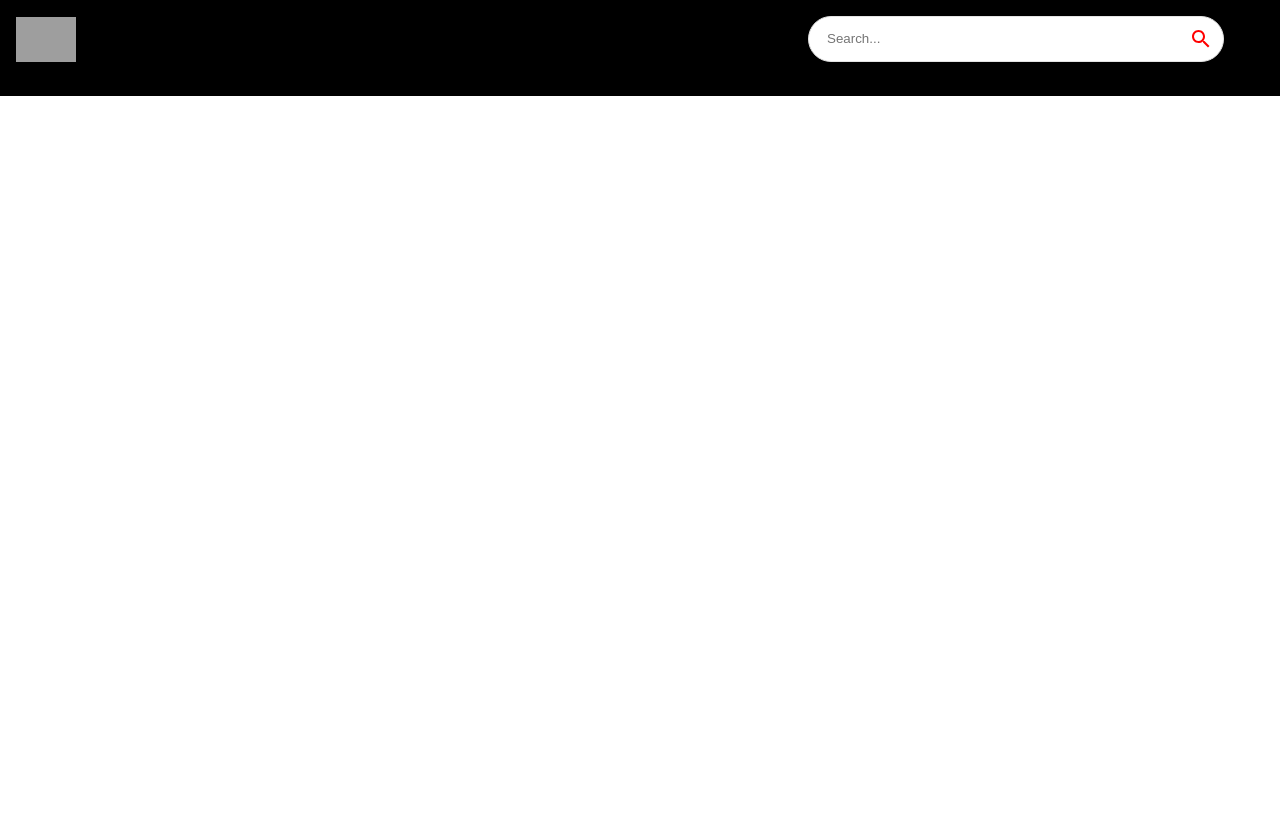
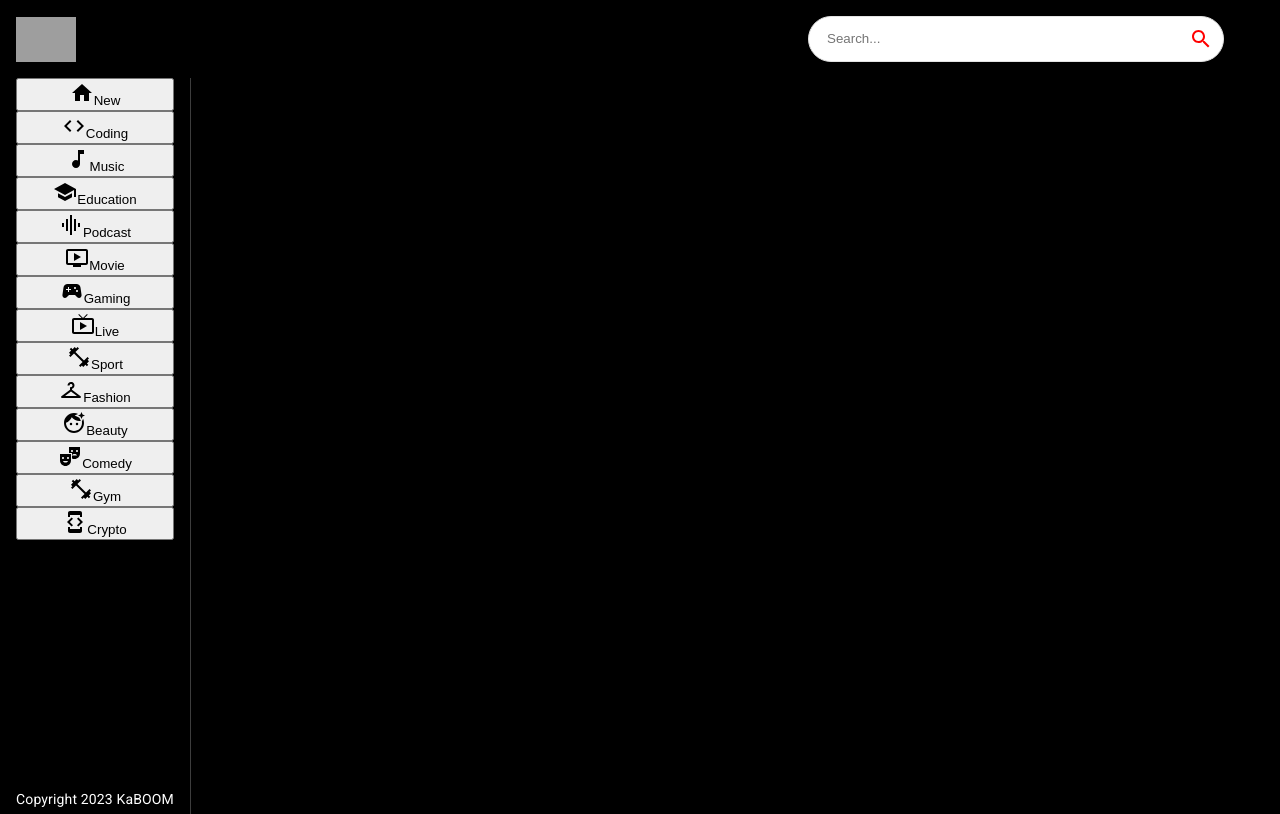
Before and after one commit to xrmaalk/video-share, a React (Create React App) app: page / in a window 1280 px wide. Built offline with nearby package versions, Linux system fonts and the light colour scheme; grey boxes are pictures that could not be loaded.

Commit message:
Component Update
SideBar add

```diff
--- a/src/App.js
+++ b/src/App.js
@@ -6,7 +6,6 @@
   ChannelDetail,
   VideoDetail,
   SearchFeed,
-  SearchBar,
 } from "./components";
 
 const App = () => (
--- a/src/components/Feed.jsx
+++ b/src/components/Feed.jsx
@@ -1,7 +1,29 @@
-import React from "react";
+import { useState, useEffect } from "react";
+import { Box, Stack, Typography } from "@mui/material";
+import SideBar from "./SideBar";
 
 const Feed = () => {
-  return <div>Feed</div>;
+  return (
+    <Stack sx={{ flexDirection: { sx: "column", md: "row" } }}>
+      <Box
+        sx={{
+          height: { sx: "auto", md: "92vh" },
+          borderRight: "1px solid #3d3d3d",
+          px: { sx: 0, md: 2 },
+        }}
+      >
+        <SideBar />
+
+        <Typography
+          className="copyright"
+          variant="body2"
+          sx={{ mt: 1.5, color: "#fff" }}
+        >
+          Copyright 2023 KaBOOM
+        </Typography>
+      </Box>
+    </Stack>
+  );
 };
 
 export default Feed;
--- /dev/null
+++ b/src/components/SideBar.jsx
@@ -0,0 +1,23 @@
+import { Stack } from "@mui/material";
+import { categories } from "../utils/constants";
+import { Category } from "@mui/icons-material";
+
+const SideBar = () => (
+  <Stack
+    direction="row"
+    sx={{
+      overflowY: "auto",
+      height: { sx: "auto", md: "95%" },
+      flexDirection: { md: "column" },
+    }}
+  >
+    {categories.map((Category) => (
+      <button>
+        <span>{Category.icon}</span>
+        <span>{Category.name}</span>
+      </button>
+    ))}
+  </Stack>
+);
+
+export default SideBar;
--- a/src/components/index.js
+++ b/src/components/index.js
@@ -4,3 +4,4 @@
 export { default as VideoDetail } from "./VideoDetail";
 export { default as SearchFeed } from "./SearchFeed";
 export { default as SearchBar } from "./SearchBar";
+export { default as SideBar } from "./SideBar";
--- a/src/utils/constants.js
+++ b/src/utils/constants.js
@@ -16,10 +16,10 @@
 
 export const categories = [
   { name: "New", icon: <HomeIcon /> },
-  { name: "JS Mastery", icon: <CodeIcon /> },
+  //  { name: "JS Mastery", icon: <CodeIcon /> },
   { name: "Coding", icon: <CodeIcon /> },
-  { name: "ReactJS", icon: <CodeIcon /> },
-  { name: "NextJS", icon: <CodeIcon /> },
+  //  { name: "ReactJS", icon: <CodeIcon /> },
+  //  { name: "NextJS", icon: <CodeIcon /> },
   { name: "Music", icon: <MusicNoteIcon /> },
   { name: "Education", icon: <SchoolIcon /> },
   { name: "Podcast", icon: <GraphicEqIcon /> },
```
